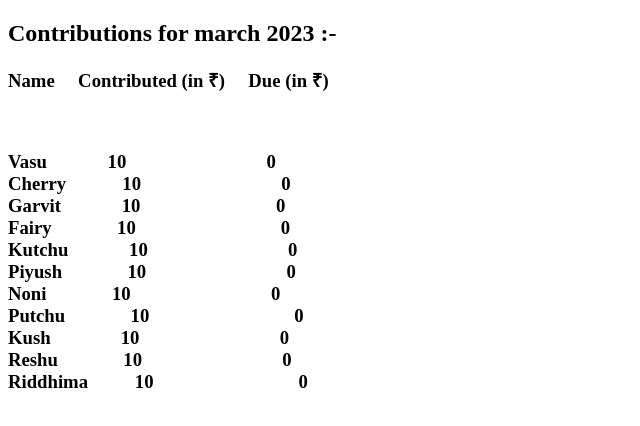
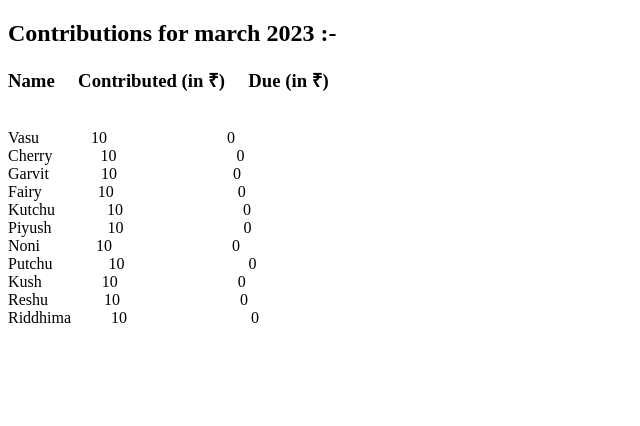
Before and after one commit to aitweb/ait, a plain HTML site: page archives.html in a window 1280 px wide. Shown: the whole page, without its empty margins (0-640 px from the left). Drawn offline with Linux system fonts and the light colour scheme.

Commit message:
Update archives.html

```diff
--- a/archives.html
+++ b/archives.html
@@ -9,8 +9,8 @@
 </head>
   <body>
      <h2>Contributions for march 2023 :- </h2>
-      <h3>Name &nbsp; &nbsp; Contributed (in ₹) &nbsp; &nbsp;  Due (in ₹)<h3>    <br>
-      <p>Vasu &nbsp; &nbsp;&nbsp; &nbsp;&nbsp;&nbsp;&nbsp;&nbsp;&nbsp;  10   &nbsp; &nbsp;&nbsp; &nbsp;&nbsp;&nbsp; &nbsp;&nbsp; &nbsp;&nbsp;&nbsp; &nbsp;&nbsp; &nbsp;&nbsp;&nbsp; &nbsp;&nbsp; &nbsp;&nbsp;  0<br>
+      <p><h3>Name &nbsp; &nbsp; Contributed (in ₹) &nbsp; &nbsp;  Due (in ₹)</h3>    <br>
+         Vasu &nbsp; &nbsp;&nbsp; &nbsp;&nbsp;&nbsp;&nbsp;&nbsp;&nbsp;  10   &nbsp; &nbsp;&nbsp; &nbsp;&nbsp;&nbsp; &nbsp;&nbsp; &nbsp;&nbsp;&nbsp; &nbsp;&nbsp; &nbsp;&nbsp;&nbsp; &nbsp;&nbsp; &nbsp;&nbsp;  0<br>
          Cherry &nbsp; &nbsp;&nbsp; &nbsp;&nbsp;&nbsp;&nbsp;&nbsp; 10   &nbsp; &nbsp;&nbsp; &nbsp;&nbsp;&nbsp; &nbsp;&nbsp; &nbsp;&nbsp;&nbsp; &nbsp;&nbsp; &nbsp;&nbsp;&nbsp; &nbsp;&nbsp; &nbsp;&nbsp; 0<br>
          Garvit &nbsp; &nbsp;&nbsp; &nbsp;&nbsp;&nbsp; &nbsp;&nbsp; 10  &nbsp; &nbsp;&nbsp; &nbsp;&nbsp;&nbsp; &nbsp;&nbsp; &nbsp;&nbsp;&nbsp; &nbsp;&nbsp; &nbsp;&nbsp; &nbsp;&nbsp; &nbsp;&nbsp; 0<br>
          Fairy &nbsp; &nbsp;&nbsp; &nbsp;&nbsp;&nbsp;&nbsp; &nbsp;&nbsp; 10  &nbsp; &nbsp;&nbsp; &nbsp;&nbsp;&nbsp; &nbsp;&nbsp; &nbsp;&nbsp;&nbsp; &nbsp;&nbsp; &nbsp;&nbsp;&nbsp; &nbsp; &nbsp; &nbsp;&nbsp; 0<br>
```
